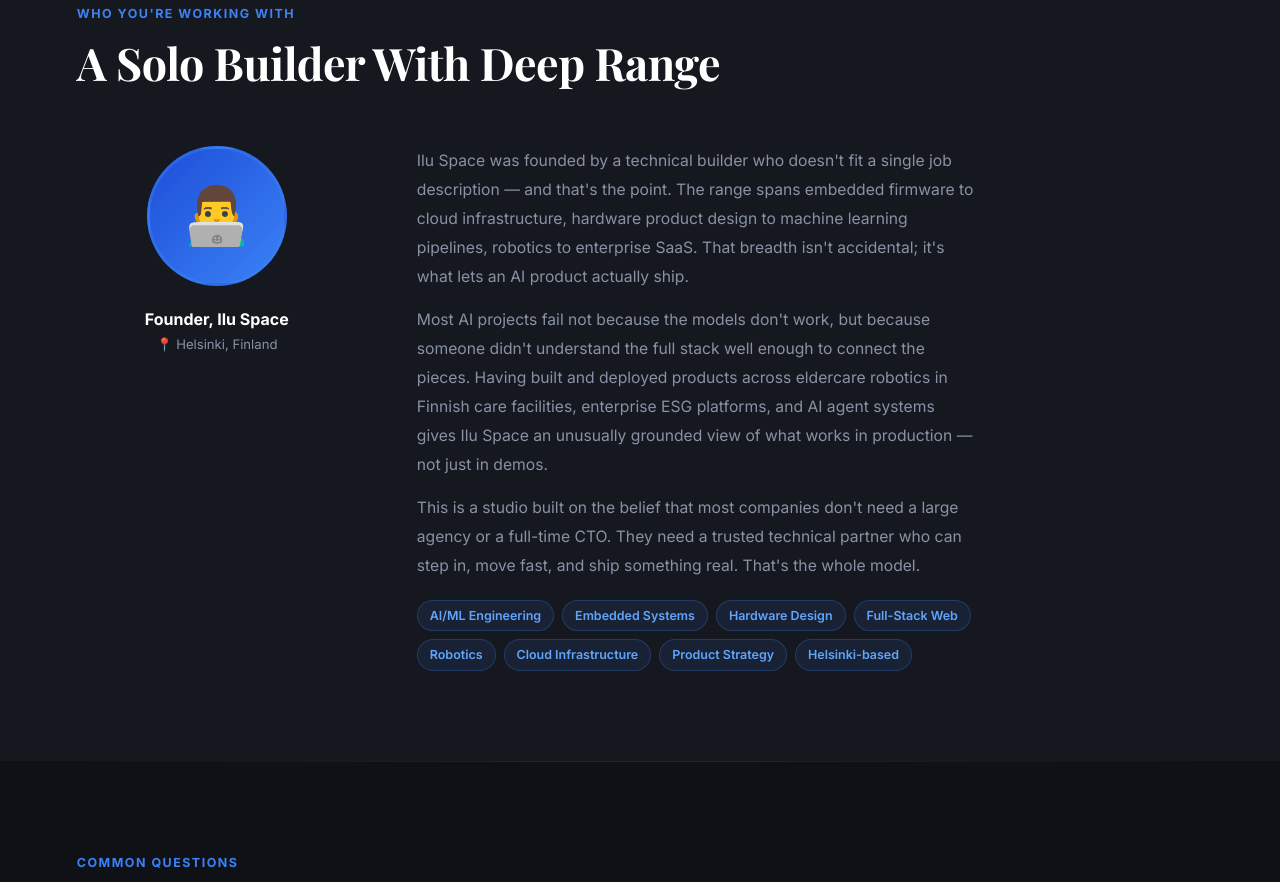
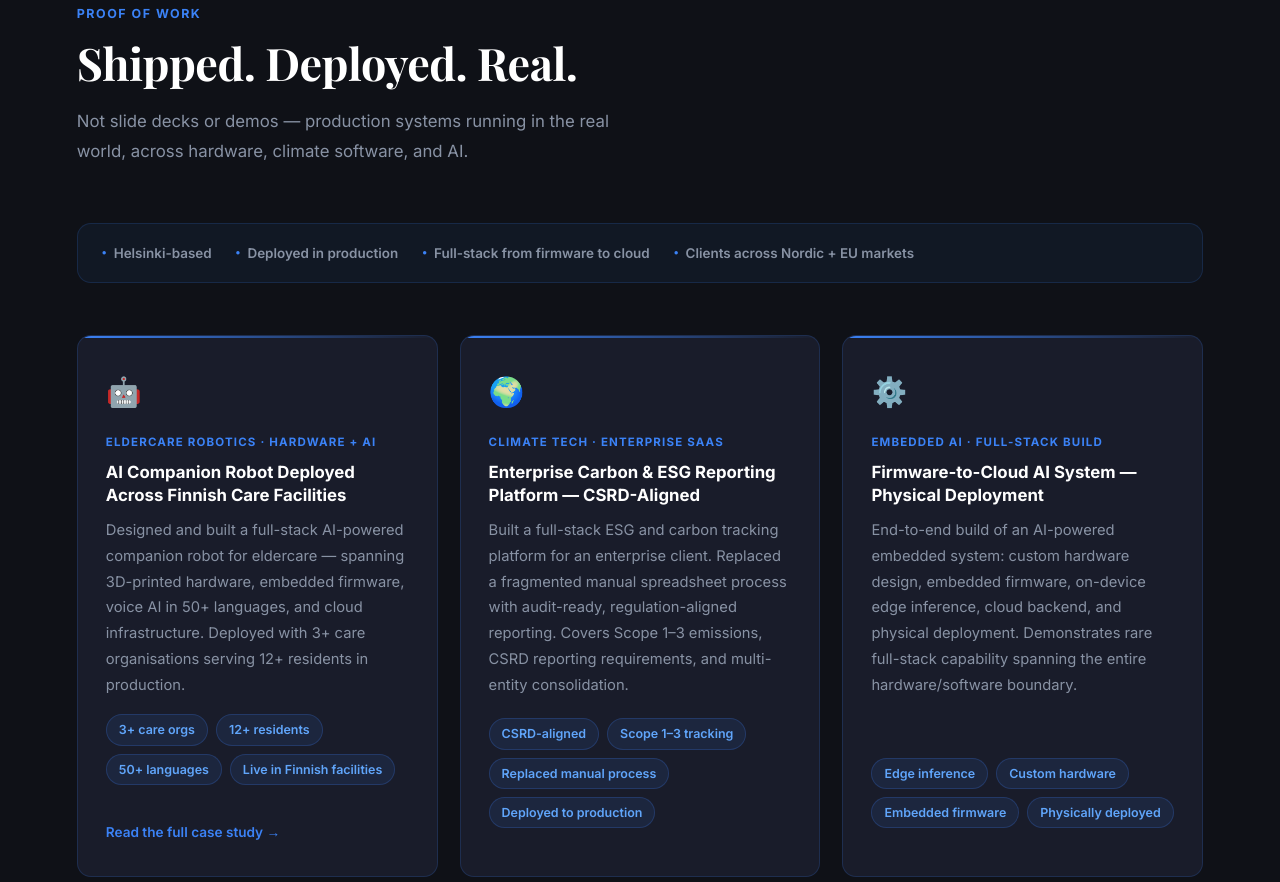
Before and after one commit to ilu-space/company-ilu-space, a website: page index.html in a window 1280 px wide. Shown: the part 3652-4534 px from the top of the page. Drawn offline with nearby package versions, Linux system fonts and the light colour scheme.

Commit message:
feat: add Proof of Work credibility section to homepage
- Inserts new #proof section between Verticals and Founder sections
- Three result-led credibility cards:
  1. Qluve eldercare robot (3+ care orgs, 12+ residents, 50+ languages)
  2. Enterprise Carbon & ESG platform (CSRD-aligned, Scope 1-3)
  3. Firmware-to-cloud embedded AI build (edge inference, physical deployment)
- Trust strip: Helsinki · production deployed · full-stack · Nordic + EU
- Case study link uses #proof fallback until /work/qluve-eldercare-robotics is live
- Uses existing CSS vars (--bg, --card-bg, --border, --blue, etc.)
- No fabricated quotes or testimonials — result-led credibility statements only

```diff
--- a/index.html
+++ b/index.html
@@ -763,6 +763,142 @@
     .contact-form-wrap { padding: 24px 18px; }
   }
 
+  /* ── PROOF OF WORK ── */
+  .pow-section { background: var(--bg); }
+
+  .pow-trust-strip {
+    display: flex;
+    flex-wrap: wrap;
+    gap: 10px 24px;
+    margin-bottom: 52px;
+    padding: 18px 24px;
+    background: rgba(59,130,246,0.06);
+    border: 1px solid rgba(59,130,246,0.16);
+    border-radius: var(--radius);
+    align-items: center;
+  }
+
+  .pow-trust-strip .trust-item {
+    display: flex;
+    align-items: center;
+    gap: 7px;
+    font-size: 0.84rem;
+    font-weight: 600;
+    color: var(--text-muted);
+    white-space: nowrap;
+  }
+
+  .pow-trust-strip .trust-item::before {
+    content: '●';
+    font-size: 0.5rem;
+    color: var(--blue);
+    flex-shrink: 0;
+  }
+
+  .pow-cards {
+    display: grid;
+    grid-template-columns: repeat(auto-fit, minmax(300px, 1fr));
+    gap: 22px;
+  }
+
+  .pow-card {
+    background: var(--card-bg);
+    border: 1px solid var(--border);
+    border-radius: var(--radius);
+    padding: 32px 28px;
+    display: flex;
+    flex-direction: column;
+    gap: 0;
+    transition: border-color 0.25s, transform 0.25s;
+    position: relative;
+    overflow: hidden;
+  }
+
+  .pow-card::before {
+    content: '';
+    position: absolute;
+    top: 0; left: 0; right: 0;
+    height: 2px;
+    background: linear-gradient(90deg, var(--blue), transparent);
+  }
+
+  .pow-card:hover {
+    border-color: rgba(59,130,246,0.4);
+    transform: translateY(-4px);
+  }
+
+  .pow-card-icon {
+    font-size: 1.8rem;
+    margin-bottom: 16px;
+    display: block;
+  }
+
+  .pow-card-label {
+    font-size: 0.72rem;
+    font-weight: 700;
+    letter-spacing: 0.1em;
+    text-transform: uppercase;
+    color: var(--blue);
+    margin-bottom: 8px;
+    display: block;
+  }
+
+  .pow-card h3 {
+    font-family: 'Inter', sans-serif;
+    font-weight: 700;
+    font-size: 1.05rem;
+    color: #fff;
+    margin-bottom: 12px;
+    line-height: 1.35;
+  }
+
+  .pow-card p {
+    color: var(--text-muted);
+    font-size: 0.92rem;
+    line-height: 1.75;
+    flex: 1;
+    margin-bottom: 0;
+  }
+
+  .pow-results {
+    display: flex;
+    flex-wrap: wrap;
+    gap: 8px;
+    margin: 16px 0;
+  }
+
+  .pow-result-tag {
+    background: rgba(59,130,246,0.1);
+    border: 1px solid rgba(59,130,246,0.22);
+    color: var(--blue-light);
+    font-size: 0.78rem;
+    font-weight: 600;
+    padding: 4px 12px;
+    border-radius: 50px;
+  }
+
+  .pow-card-link {
+    display: inline-flex;
+    align-items: center;
+    gap: 5px;
+    color: var(--blue);
+    font-size: 0.85rem;
+    font-weight: 600;
+    margin-top: 20px;
+    transition: color 0.2s, gap 0.2s;
+    text-decoration: none;
+  }
+
+  .pow-card-link:hover {
+    color: var(--blue-light);
+    gap: 8px;
+  }
+
+  @media (max-width: 768px) {
+    .pow-trust-strip { gap: 8px 16px; }
+    .pow-cards { grid-template-columns: 1fr; }
+  }
+
   /* ── SCROLL REVEAL ── */
   .reveal {
     opacity: 1;
@@ -933,6 +1069,62 @@
     <div class="vd-card reveal">
       <h3><span>🤖</span> Embedded AI & Hardware</h3>
       <p>Most AI studios stop at software. We span the full stack — from cloud inference down to embedded firmware, custom PCB design, and 3D-printed enclosures. If your AI product needs to live in the physical world, this is a rare capability that matters enormously at deployment time.</p>
+    </div>
+  </div>
+</section>
+
+<div class="divider"></div>
+
+<!-- PROOF OF WORK -->
+<section id="proof" class="pow-section">
+  <div class="section-header reveal">
+    <span class="section-label">Proof of Work</span>
+    <h2 class="section-title">Shipped. Deployed. Real.</h2>
+    <p class="section-desc">Not slide decks or demos — production systems running in the real world, across hardware, climate software, and AI.</p>
+  </div>
+  <div class="pow-trust-strip reveal">
+    <span class="trust-item">Helsinki-based</span>
+    <span class="trust-item">Deployed in production</span>
+    <span class="trust-item">Full-stack from firmware to cloud</span>
+    <span class="trust-item">Clients across Nordic + EU markets</span>
+  </div>
+  <div class="pow-cards">
+    <div class="pow-card reveal">
+      <span class="pow-card-icon">🤖</span>
+      <span class="pow-card-label">Eldercare Robotics · Hardware + AI</span>
+      <h3>AI Companion Robot Deployed Across Finnish Care Facilities</h3>
+      <p>Designed and built a full-stack AI-powered companion robot for eldercare — spanning 3D-printed hardware, embedded firmware, voice AI in 50+ languages, and cloud infrastructure. Deployed with 3+ care organisations serving 12+ residents in production.</p>
+      <div class="pow-results">
+        <span class="pow-result-tag">3+ care orgs</span>
+        <span class="pow-result-tag">12+ residents</span>
+        <span class="pow-result-tag">50+ languages</span>
+        <span class="pow-result-tag">Live in Finnish facilities</span>
+      </div>
+      <a href="#proof" class="pow-card-link">Read the full case study →</a>
+    </div>
+    <div class="pow-card reveal">
+      <span class="pow-card-icon">🌍</span>
+      <span class="pow-card-label">Climate Tech · Enterprise SaaS</span>
+      <h3>Enterprise Carbon &amp; ESG Reporting Platform — CSRD-Aligned</h3>
+      <p>Built a full-stack ESG and carbon tracking platform for an enterprise client. Replaced a fragmented manual spreadsheet process with audit-ready, regulation-aligned reporting. Covers Scope 1–3 emissions, CSRD reporting requirements, and multi-entity consolidation.</p>
+      <div class="pow-results">
+        <span class="pow-result-tag">CSRD-aligned</span>
+        <span class="pow-result-tag">Scope 1–3 tracking</span>
+        <span class="pow-result-tag">Replaced manual process</span>
+        <span class="pow-result-tag">Deployed to production</span>
+      </div>
+    </div>
+    <div class="pow-card reveal">
+      <span class="pow-card-icon">⚙️</span>
+      <span class="pow-card-label">Embedded AI · Full-Stack Build</span>
+      <h3>Firmware-to-Cloud AI System — Physical Deployment</h3>
+      <p>End-to-end build of an AI-powered embedded system: custom hardware design, embedded firmware, on-device edge inference, cloud backend, and physical deployment. Demonstrates rare full-stack capability spanning the entire hardware/software boundary.</p>
+      <div class="pow-results">
+        <span class="pow-result-tag">Edge inference</span>
+        <span class="pow-result-tag">Custom hardware</span>
+        <span class="pow-result-tag">Embedded firmware</span>
+        <span class="pow-result-tag">Physically deployed</span>
+      </div>
     </div>
   </div>
 </section>
```
